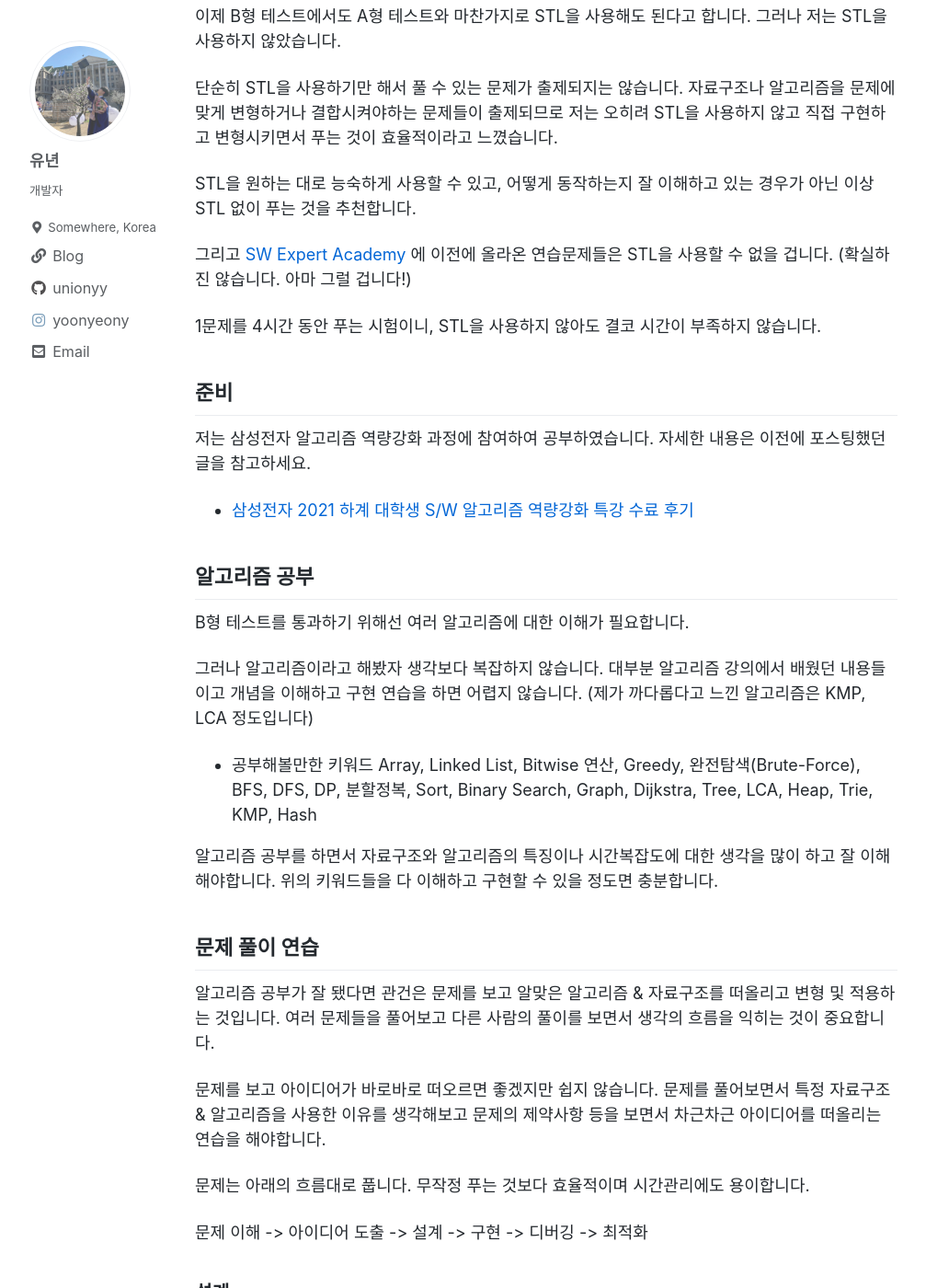
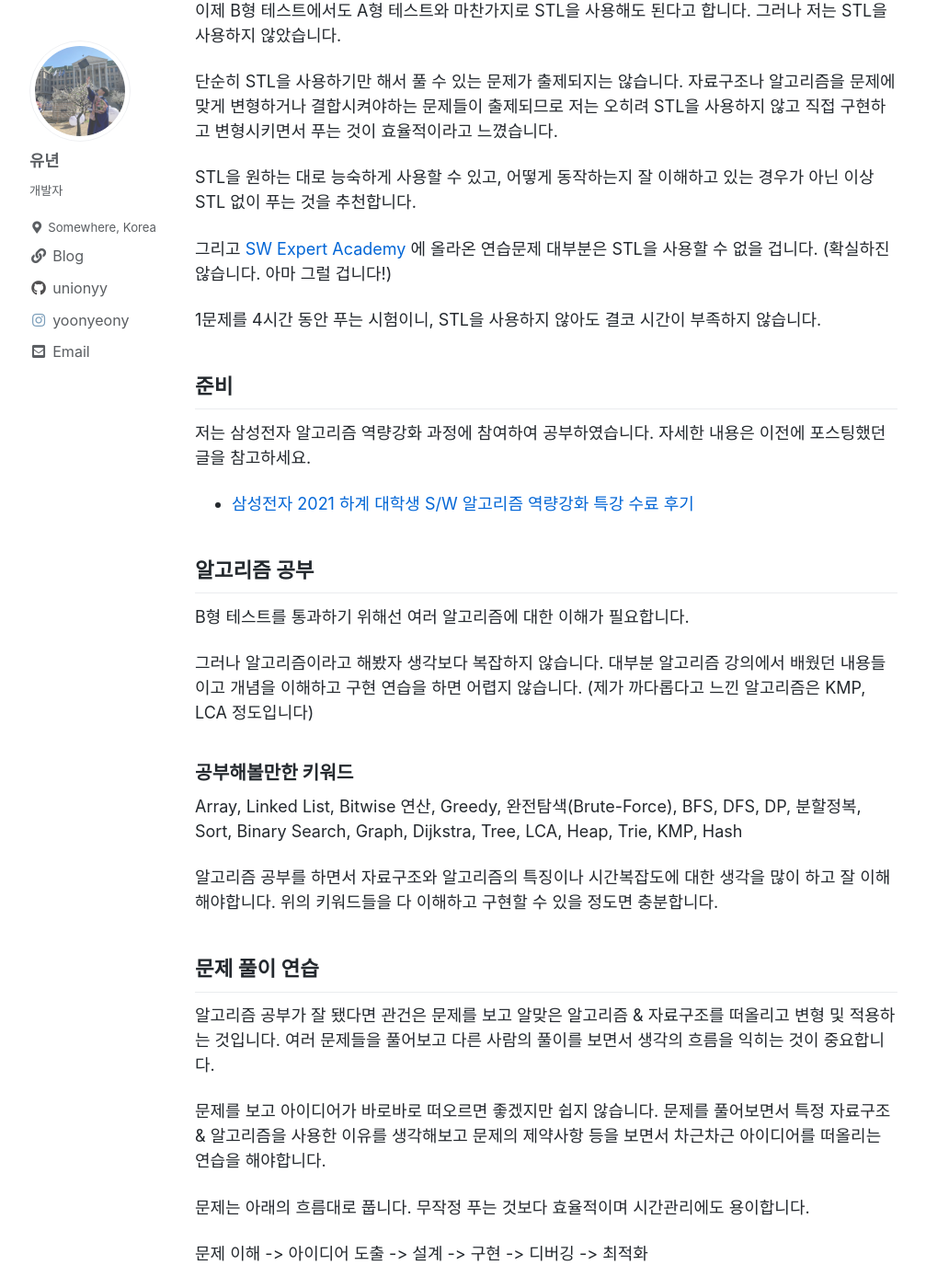
Before and after one commit to unionyy/blog, a Jekyll site: the page built from _posts/2021-10-25-study-samsung-b.md, in a window 1280 px wide and 1400 px high, scrolled down 1461 px. Shown: the whole window at 92% size, without its empty margins (46-1053 px from the left). Built offline with Jekyll 4.4.1, drawn with Linux system fonts in a browser that asks for light colours; cached includes are drawn as plain includes; a script that is not in the unit is left out; comment, search, counter and statistics services are not loaded; some of the changed text lies outside the part shown.

Commit message:
modify post

```diff
--- a/_posts/2021-10-25-study-samsung-b.md
+++ b/_posts/2021-10-25-study-samsung-b.md
@@ -16,8 +16,6 @@
 삼성전자 S/W 알고리즘 특강을 수강하여 운좋게 삼성전자 SW 알고리즘 역량테스트 B형(pro) 을 치를 기회를 얻었습니다. 2회의 기회가 주어졌고 저는 두번째 테스트에서 통과하여 B형을 취득하였습니다.
 <!--more-->
 
-* [삼성전자 2021 하계 대학생 S/W 알고리즘 역량강화 특강 수료 후기](/study/algorithm2021/){:target="_blank"}
-
 이 글은 제가 B형 테스트를 준비하고 2번의 테스트를 치르면서 느낀점들을 바탕으로 작성한 글입니다. 참고 정도로 보시기를 추천드립니다.
 
 글을 쓰다보니 생각보다 길어져서 이번 포스트에서는 시험 준비 과정에 대한 내용을 다루고 시험을 친 후기는 다음 포스트로 작성하겠습니다.
@@ -41,6 +39,8 @@
 
 여러가지 자료구조나 알고리즘에 대한 이해, 그리고 원하는 대로 변형시키고 능숙하게 구현할 수 있는 능력이 필요합니다.
 
+{% include ad-contents.html %}
+
 ## STL 사용
 이제 B형 테스트에서도 A형 테스트와 마찬가지로 STL을 사용해도 된다고 합니다. 그러나 저는 STL을 사용하지 않았습니다.
 
@@ -48,7 +48,7 @@
 
 STL을 원하는 대로 능숙하게 사용할 수 있고, 어떻게 동작하는지 잘 이해하고 있는 경우가 아닌 이상 STL 없이 푸는 것을 추천합니다.
 
-그리고 [SW Expert Academy](https://swexpertacademy.com/){:target="_blank} 에 이전에 올라온 연습문제들은 STL을 사용할 수 없을 겁니다. (확실하진 않습니다. 아마 그럴 겁니다!)
+그리고 [SW Expert Academy](https://swexpertacademy.com/){:target="_blank"} 에 올라온 연습문제 대부분은 STL을 사용할 수 없을 겁니다. (확실하진 않습니다. 아마 그럴 겁니다!)
 
 1문제를 4시간 동안 푸는 시험이니, STL을 사용하지 않아도 결코 시간이 부족하지 않습니다.
 
@@ -61,10 +61,12 @@
 
 그러나 알고리즘이라고 해봤자 생각보다 복잡하지 않습니다. 대부분 알고리즘 강의에서 배웠던 내용들이고 개념을 이해하고 구현 연습을 하면 어렵지 않습니다. (제가 까다롭다고 느낀 알고리즘은 KMP, LCA 정도입니다)
 
-* 공부해볼만한 키워드
+### 공부해볼만한 키워드
 Array, Linked List, Bitwise 연산, Greedy, 완전탐색(Brute-Force), BFS, DFS, DP, 분할정복, Sort, Binary Search, Graph, Dijkstra, Tree, LCA, Heap, Trie, KMP, Hash
 
 알고리즘 공부를 하면서 자료구조와 알고리즘의 특징이나 시간복잡도에 대한 생각을 많이 하고 잘 이해해야합니다. 위의 키워드들을 다 이해하고 구현할 수 있을 정도면 충분합니다.
+
+{% include ad-contents.html %}
 
 ## 문제 풀이 연습
 
```
Also changed, not shown: other parts of _posts/2021-10-25-study-samsung-b.md (+2 -2 lines), _posts/2021-10-12-study-samsung-algo-lecture.md (+1 -1 lines).
